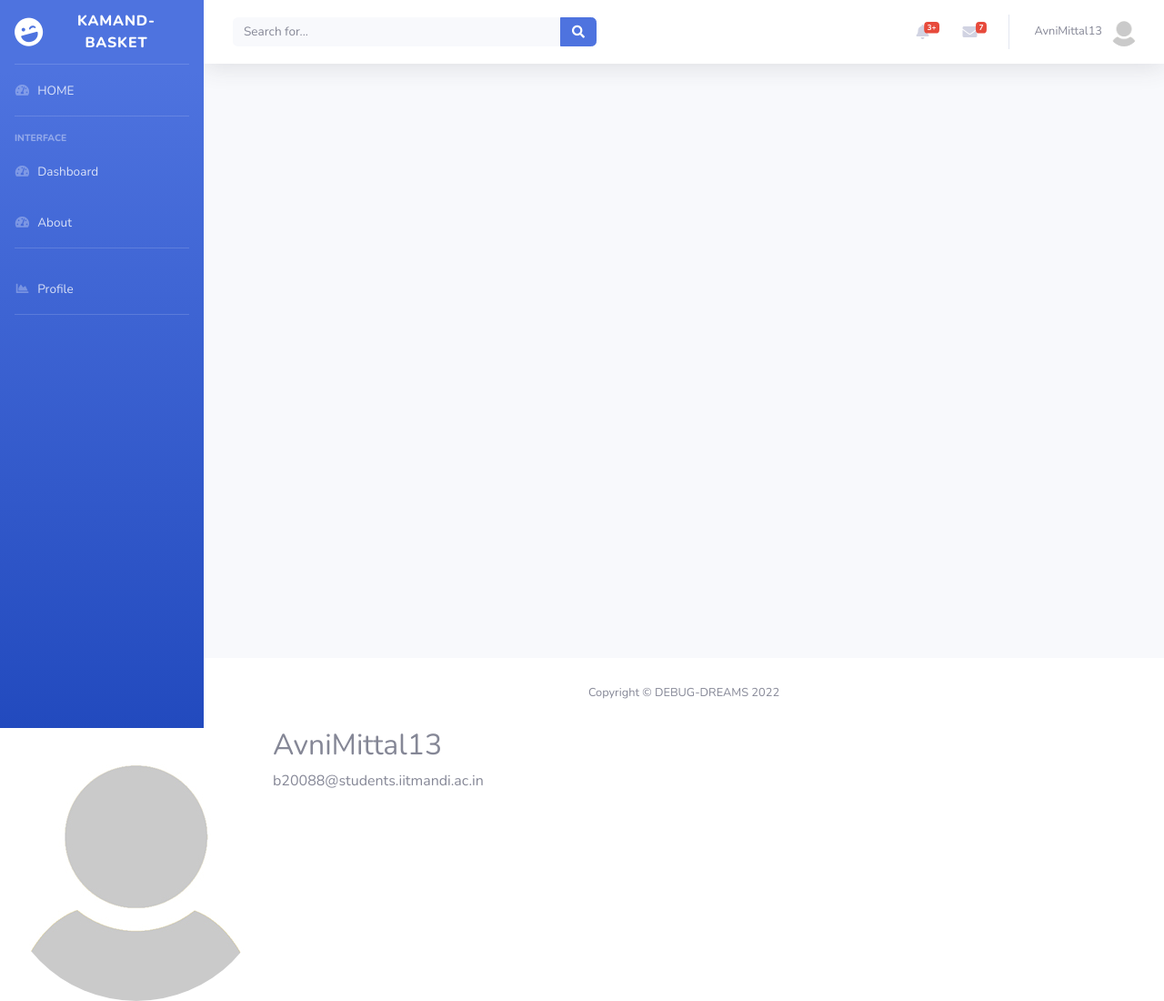
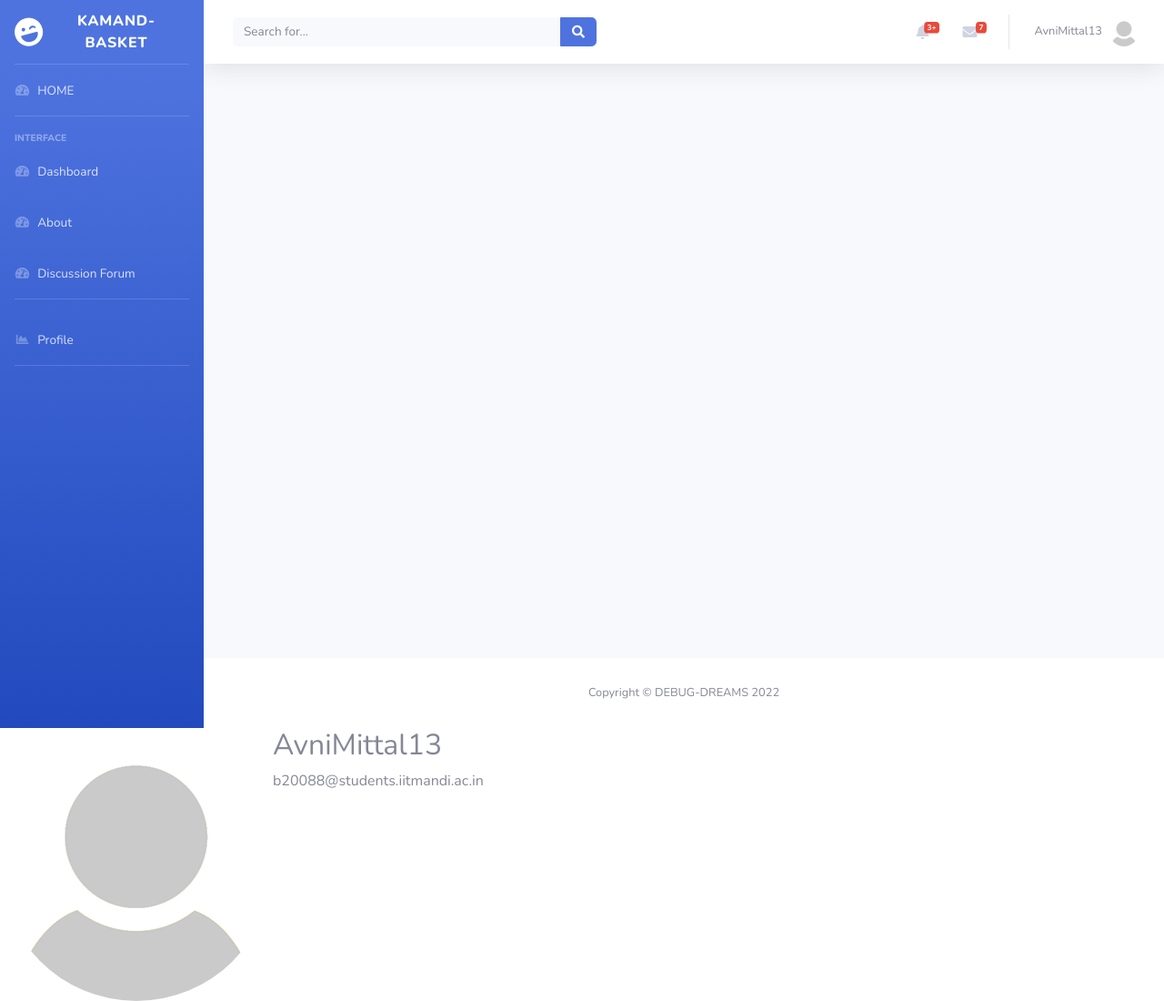
Before and after one commit to Debug-Dreams/Course-basket, a Django app: page /profile/ in a window 1280 px wide. Shown: the whole page at 91% size. Run offline with Django 4.2, Linux system fonts and the light colour scheme; a user stored in the database is signed in; data comes from the database, SQL or seed files in the repository; both versions use the stored data as it was after the commit; some libraries are stand-ins or nearby versions.

Commit message:
added discussion forum and created link for the same in sidebar

```diff
--- a/course_basket/course_basket/urls.py
+++ b/course_basket/course_basket/urls.py
@@ -30,6 +30,7 @@ urlpatterns = [
     path('profile/', user_views.profile, name = 'profile'),
     path('dashboard/', user_views.dashboard, name = 'dashboard'),
     path('', include('home.urls')),
+    path('discussion-forum/', user_views.discussion, name = 'discussion_forum'),
 
 ]
 
--- a/course_basket/home/templates/home/base.html
+++ b/course_basket/home/templates/home/base.html
@@ -79,7 +79,7 @@
 
                   <!-- Nav Item - Pages Collapse Menu -->
                   <li class="nav-item">
-                      <a class="nav-link" href="index.html">
+                      <a class="nav-link" href={% url 'dashboard' %}>
                           <i class="fas fa-fw fa-tachometer-alt"></i>
                           <span>Dashboard</span></a>
                   </li>
@@ -89,6 +89,12 @@
                       <a class="nav-link" href="{% url 'about-page' %}">
                           <i class="fas fa-fw fa-tachometer-alt"></i>
                           <span>About</span></a>
+                  </li>
+
+                  <li class="nav-item">
+                      <a class="nav-link" href="{% url 'discussion_forum' %}">
+                          <i class="fas fa-fw fa-tachometer-alt"></i>
+                          <span>Discussion Forum</span></a>
                   </li>
 
                   <!-- Divider -->
--- a/course_basket/users/views.py
+++ b/course_basket/users/views.py
@@ -28,3 +28,7 @@ def profile(request):
 @login_required
 def dashboard(request):
     return render(request, 'users/dashboard.html')
+
+@login_required
+def discussion(request):
+    return render(request, 'users/discussion-forum.html')
```
Also changed, not shown: course_basket/users/templates/users/discussion-forum.html (added, +15 -0 lines), course_basket/db.sqlite3.
